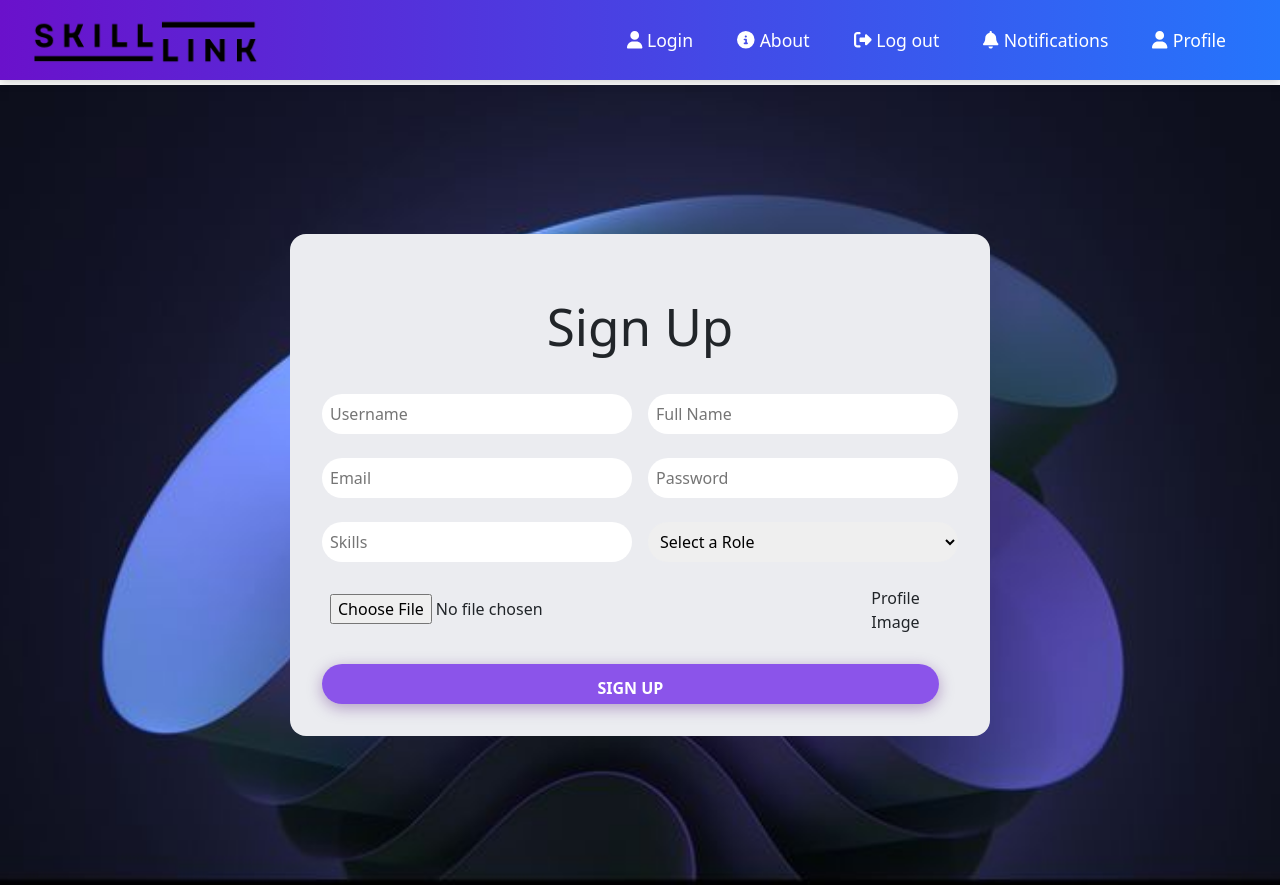
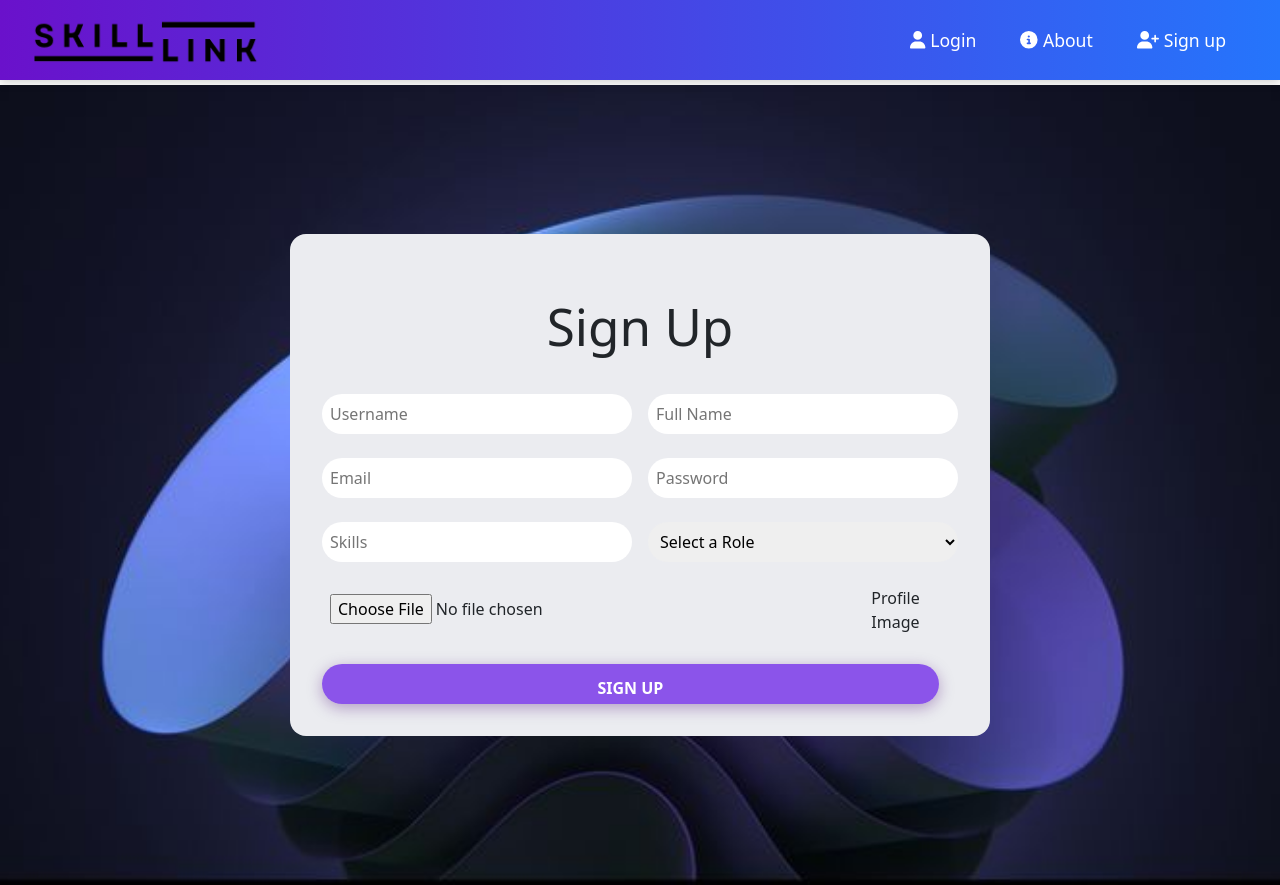
Before and after one commit to Bruce-the-dev/skillLink, a React (Vite) app: page / in a window 1280 px wide. Built offline with nearby package versions, Linux system fonts and the light colour scheme.

Commit message:
log out functionality and updated header

```diff
--- a/index.html
+++ b/index.html
@@ -4,16 +4,12 @@
     <meta charset="UTF-8" />
     <link rel="icon" type="image/svg+xml" href="/logo.png" />
     <meta name="viewport" content="width=device-width, initial-scale=1.0" />
+    <!-- Bootstrap CSS -->
     <link
       href="https://cdn.jsdelivr.net/npm/bootstrap@5.3.3/dist/css/bootstrap.min.css"
       rel="stylesheet"
       integrity="sha384-QWTKZyjpPEjISv5WaRU9OFeRpok6YctnYmDr5pNlyT2bRjXh0JMhjY6hW+ALEwIH"
       crossorigin="anonymous"
-    />
-    <!-- Bootstrap CSS -->
-    <link
-      href="https://cdn.jsdelivr.net/npm/bootstrap@5.3.0-alpha1/dist/css/bootstrap.min.css"
-      rel="stylesheet"
     />
 
     <!-- Bootstrap JS -->
--- a/src/pages/Header.jsx
+++ b/src/pages/Header.jsx
@@ -1,17 +1,20 @@
 import React from "react";
 import { Link } from "react-router-dom";
 import Logo from "./Logo.png";
-
+import Cookies from "js-cookie";
 // Import Font Awesome Icons
 import {
   faUser,
   faSignOutAlt,
   faInfoCircle,
   faBell,
+  faUserPlus,
 } from "@fortawesome/free-solid-svg-icons";
 import { FontAwesomeIcon } from "@fortawesome/react-fontawesome";
 
 const Header = () => {
+  const role = Cookies.get("role");
+  const isLoggedIn = !!role;
   return (
     <nav
       className="navbar navbar-expand-lg"
@@ -60,12 +63,46 @@ const Header = () => {
         {/* Navbar Links */}
         <div className="collapse navbar-collapse" id="navbarNav">
           <ul className="navbar-nav ms-auto">
-            <li className="nav-item">
-              <Link className="nav-link" to="/login" style={linkStyle}>
-                <FontAwesomeIcon icon={faUser} style={{ marginRight: "5px" }} />
-                Login
-              </Link>
-            </li>
+            {/* Render login button only if not logged in */}
+            {!isLoggedIn && (
+              <li className="nav-item">
+                <Link className="nav-link" to="/login" style={linkStyle}>
+                  <FontAwesomeIcon
+                    icon={faUser}
+                    style={{ marginRight: "5px" }}
+                  />
+                  Login
+                </Link>
+              </li>
+            )}
+
+            {isLoggedIn && (
+              <>
+                <li className="nav-item">
+                  <Link
+                    className="nav-link"
+                    to="/notifications"
+                    style={linkStyle}
+                  >
+                    <FontAwesomeIcon
+                      icon={faBell}
+                      style={{ marginRight: "5px" }}
+                    />
+                    Notifications
+                  </Link>
+                </li>
+                <li className="nav-item">
+                  <Link className="nav-link" to="/profile" style={linkStyle}>
+                    <FontAwesomeIcon
+                      icon={faUser}
+                      style={{ marginRight: "5px" }}
+                    />
+                    Profile
+                  </Link>
+                </li>
+              </>
+            )}
+
             <li className="nav-item">
               <Link className="nav-link" to="/about" style={linkStyle}>
                 <FontAwesomeIcon
@@ -78,27 +115,23 @@ const Header = () => {
             <li className="nav-item">
               <Link
                 className="nav-link"
-                to="/login"
+                to={isLoggedIn ? "/login" : "/"} // Redirect to "/logout" if logged in, "/signup" otherwise
                 aria-current="page"
                 style={linkStyle}
+                onClick={() => {
+                  Cookies.remove("token"); // Clear the token cookie
+                  Cookies.remove("id"); // Clear the id cookie
+                  Cookies.remove("role"); // Clear the role cookie
+                  Cookies.remove("username"); // Clear the username cookie
+                  // Add any other necessary cookie clearing here
+                }}
               >
                 <FontAwesomeIcon
-                  icon={faSignOutAlt}
+                  icon={isLoggedIn ? faSignOutAlt : faUserPlus} // Use appropriate icon
                   style={{ marginRight: "5px" }}
                 />
-                Log out
-              </Link>
-            </li>
-            <li className="nav-item">
-              <Link className="nav-link" to="/notifications" style={linkStyle}>
-                <FontAwesomeIcon icon={faBell} style={{ marginRight: "5px" }} />
-                Notifications
-              </Link>
-            </li>
-            <li className="nav-item">
-              <Link className="nav-link" to="/profile" style={linkStyle}>
-                <FontAwesomeIcon icon={faUser} style={{ marginRight: "5px" }} />
-                Profile
+                {isLoggedIn ? "Log out" : "Sign up"}{" "}
+                {/* Button text based on login state */}
               </Link>
             </li>
           </ul>
--- a/src/pages/Signup.jsx
+++ b/src/pages/Signup.jsx
@@ -18,7 +18,7 @@ const Signup = () => {
   const [otp, setOtp] = useState("");
   const [otpSent, setOtpSent] = useState(false);
   const navigate = useNavigate();
-  const timeout = 2000; // Specify the delay time in milliseconds (e.g., 2000ms = 2 seconds)
+  const timeout = 1000; // Specify the delay time in milliseconds (e.g., 2000ms = 2 seconds)
 
   const handleChange = (e) => {
     const { name, value } = e.target;
@@ -43,6 +43,11 @@ const Signup = () => {
     e.preventDefault();
     setLoading(true);
 
+    if (!formdata.role) {
+      toast.error("Please select a role.");
+      setLoading(false);
+      return;
+    }
     if (!otpSent) {
       // First submission: Sign up the user
       const formData = new FormData();
```
